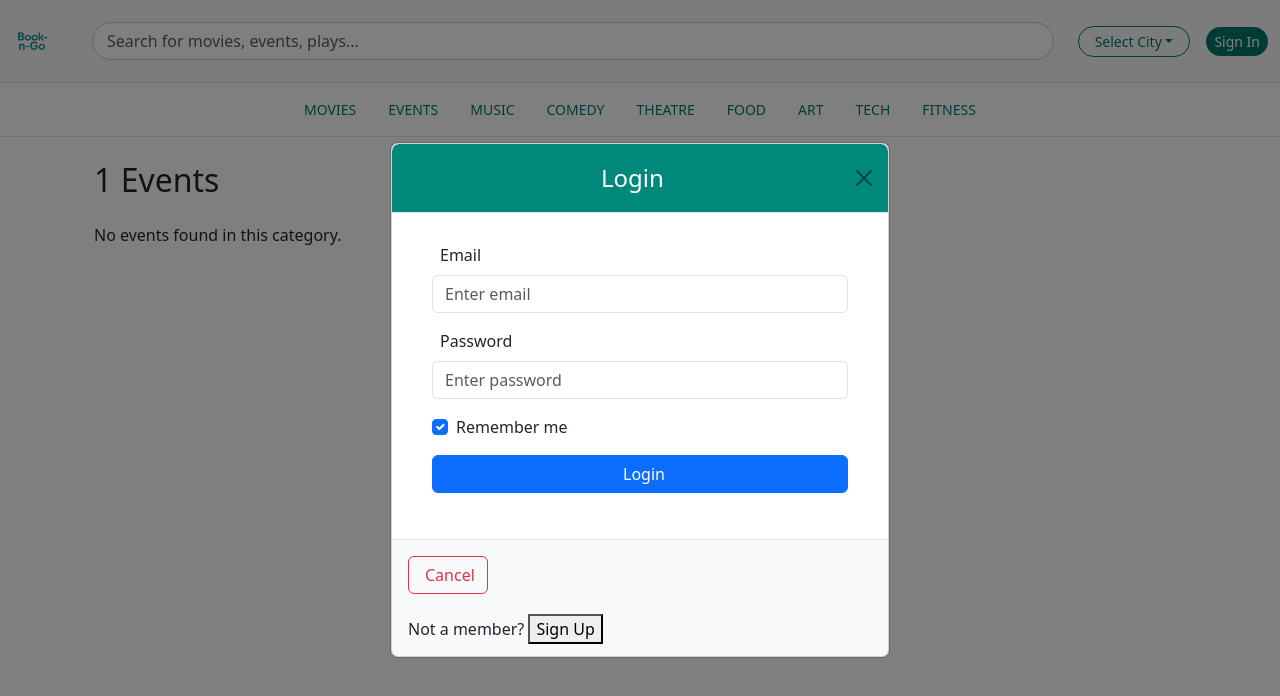
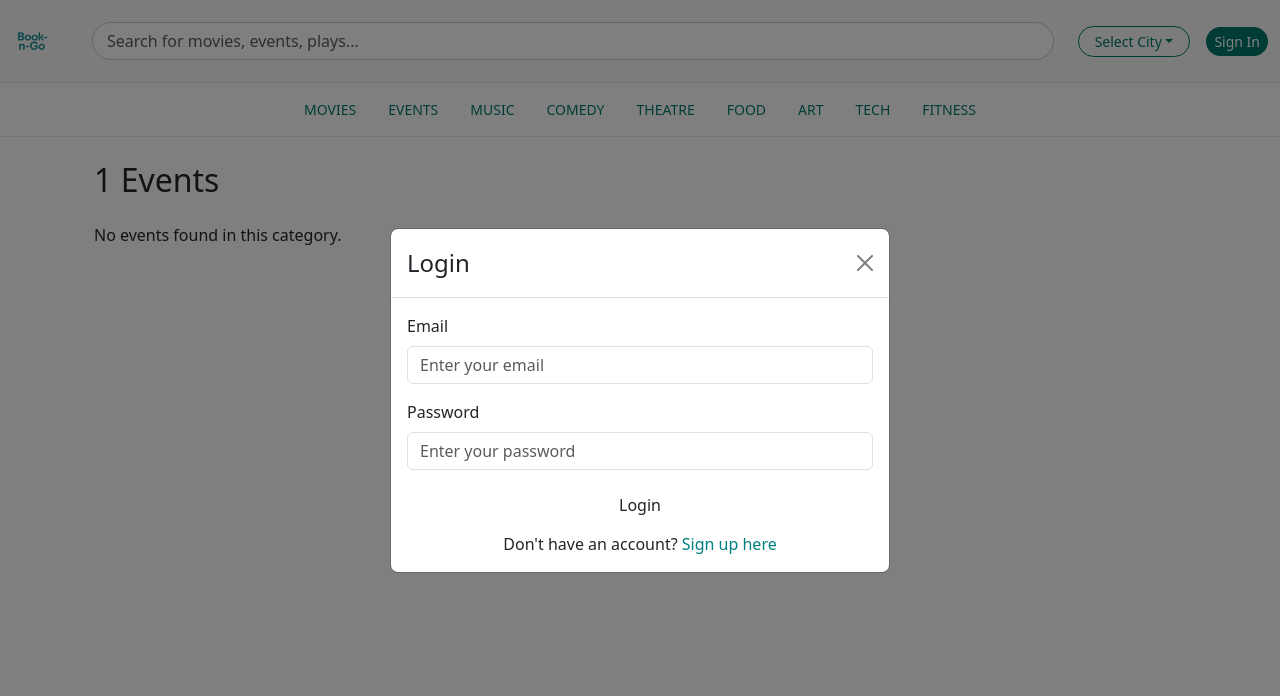
Before and after one commit to shravani012/BookMyShow-Dupe, a React (Create React App) app in the folder frontend/: page /events/1 in a window 1280 px wide. Both pictures are taken after a click on the button "Sign In". Shown: the top 696 px of the page. Built offline with nearby package versions, Linux system fonts and the light colour scheme.

Commit message:
Login and signup fixed

```diff
--- a/frontend/src/App.js
+++ b/frontend/src/App.js
@@ -1,5 +1,5 @@
 import { BrowserRouter as Router, Routes, Route } from "react-router-dom";
-import { useState } from "react";
+import { useEffect, useState } from "react";
 
 import Home from "./pages/Home";
 import MoviesPage from "./pages/Moviespage";
@@ -12,24 +12,78 @@ import AppNavbar from "./components/Navbar";
 import LoginModal from "./components/LoginModal";
 import SignupModal from "./components/SignupModal";
 import CategoryPage from "./pages/CategoryPage";
-import EventSeatSelection from "./pages/EventSeatSelection"; // ✅ Add this import
+import EventSeatSelection from "./pages/EventSeatSelection";
 
 function App() {
   const [showLogin, setShowLogin] = useState(false);
   const [showSignup, setShowSignup] = useState(false);
+  const [user, setUser] = useState(null);
 
-  const handleLogin = (email) => {
-    console.log("Logged in as:", email);
+  // ✅ Load user email from localStorage on first render
+  useEffect(() => {
+    const savedEmail = localStorage.getItem("userEmail");
+    if (savedEmail) {
+      setUser(savedEmail);
+    }
+  }, []);
+
+  // ✅ Login handler with API
+  const handleLogin = async (email, password) => {
+    try {
+      const response = await fetch(`${process.env.REACT_APP_API_BASE_URL}/auth/login`, {
+        method: "POST",
+        headers: {
+          "Content-Type": "application/json"
+        },
+        body: JSON.stringify({ email, password })
+      });
+
+      const data = await response.json();
+      if (response.ok) {
+        localStorage.setItem("token", data.token);
+        localStorage.setItem("userEmail", email);
+        setUser(email);
+        alert("✅ Login successful!");
+      } else {
+        alert(data.error || "Login failed");
+      }
+    } catch (err) {
+      console.error("Login error:", err);
+      alert("❌ Login failed");
+    }
   };
 
-  const handleSignup = (data) => {
-    console.log("Signed up with:", data);
+  // ✅ Signup handler with API
+  const handleSignup = async (name, email, password) => {
+    try {
+      const response = await fetch(`${process.env.REACT_APP_API_BASE_URL}/auth/register`, {
+        method: "POST",
+        headers: {
+          "Content-Type": "application/json"
+        },
+        body: JSON.stringify({ name, email, password })
+      });
+
+      const data = await response.json();
+      if (response.ok) {
+        localStorage.setItem("userEmail", email);
+        setUser(email);
+        alert("✅ Signup successful!");
+      } else {
+        alert(data.error || "Signup failed");
+      }
+    } catch (err) {
+      console.error("Signup error:", err);
+      alert("❌ Signup failed");
+    }
   };
 
   return (
     <Router>
-      {/* ✅ Pass modal toggles to navbar if needed */}
-      <AppNavbar onLoginClick={() => setShowLogin(true)} />
+      <AppNavbar
+        onLoginClick={() => setShowLogin(true)}
+        user={user}
+      />
 
       <div className="container mt-4">
         <Routes>
@@ -45,12 +99,11 @@ function App() {
         </Routes>
       </div>
 
-      {/* ✅ Modals with switch logic */}
       <LoginModal
         show={showLogin}
         handleClose={() => setShowLogin(false)}
         handleLogin={handleLogin}
-        openSignup={() => {
+        switchToSignup={() => {
           setShowLogin(false);
           setShowSignup(true);
         }}
@@ -60,7 +113,7 @@ function App() {
         show={showSignup}
         handleClose={() => setShowSignup(false)}
         handleSignup={handleSignup}
-        openLogin={() => {
+        switchToLogin={() => {
           setShowSignup(false);
           setShowLogin(true);
         }}
--- a/frontend/src/components/LoginModal.js
+++ b/frontend/src/components/LoginModal.js
@@ -1,75 +1,61 @@
 import React, { useState } from "react";
 import { Modal, Button, Form } from "react-bootstrap";
-import './LoginModal.css';
 
-const LoginModal = ({ show, handleClose, handleLogin, switchToSignup }) => {
+function LoginModal({ show, handleClose, handleLogin, switchToSignup }) {
   const [email, setEmail] = useState("");
   const [password, setPassword] = useState("");
 
   const submitHandler = (e) => {
     e.preventDefault();
-    handleLogin(email);
+    handleLogin(email, password);
     handleClose();
   };
 
   return (
     <Modal show={show} onHide={handleClose} centered>
-      <div className="modal-content custom-login-modal">
-        <Modal.Header closeButton className="teal-header text-white text-center">
-          <Modal.Title className="w-100">
-            <i className="bi bi-lock-fill me-2"></i>Login
-          </Modal.Title>
+      <Modal.Header closeButton>
+        <Modal.Title>Login</Modal.Title>
       </Modal.Header>
-
-        <Modal.Body style={{ padding: "30px 40px" }}>
+      <Modal.Body>
         <Form onSubmit={submitHandler}>
-            <Form.Group className="mb-3">
-              <Form.Label><i className="bi bi-person-fill me-2"></i>Email</Form.Label>
+          <Form.Group controlId="loginEmail" className="mb-3">
+            <Form.Label>Email</Form.Label>
             <Form.Control
               type="email"
-                placeholder="Enter email"
               value={email}
               onChange={(e) => setEmail(e.target.value)}
               required
+              placeholder="Enter your email"
             />
           </Form.Group>
 
-            <Form.Group className="mb-3">
-              <Form.Label><i className="bi bi-eye-fill me-2"></i>Password</Form.Label>
+          <Form.Group controlId="loginPassword" className="mb-3">
+            <Form.Label>Password</Form.Label>
             <Form.Control
               type="password"
-                placeholder="Enter password"
               value={password}
               onChange={(e) => setPassword(e.target.value)}
               required
+              placeholder="Enter your password"
             />
           </Form.Group>
 
-            <Form.Check className="mb-3" type="checkbox" label="Remember me" defaultChecked />
-
-            <Button type="submit" className="btn teal-button w-100 mb-3">
-              <i className="bi bi-box-arrow-in-right me-2"></i>Login
+          <Button variant="teal" type="submit" className="w-100 mb-2">
+            Login
           </Button>
         </Form>
+        <div className="text-center">
+          Don't have an account?{" "}
+          <span
+            onClick={switchToSignup}
+            style={{ color: "teal", cursor: "pointer" }}
+          >
+            Sign up here
+          </span>
+        </div>
       </Modal.Body>
-
-        <Modal.Footer className="bg-light d-flex flex-column align-items-start">
-          <Button variant="outline-danger" onClick={handleClose}>
-            <i className="bi bi-x-circle me-1"></i>Cancel
-          </Button>
-          <p className="mt-3 mb-0">
-            Not a member?{" "}
-            <button
-              type="button"
-              onClick={switchToSignup}
-            >
-              Sign Up
-            </button>
-          </p>
-        </Modal.Footer>
-      </div>
     </Modal>
   );
-};
+}
 
 export default LoginModal;
--- a/frontend/src/components/Navbar.js
+++ b/frontend/src/components/Navbar.js
@@ -1,4 +1,4 @@
-import React, { useState } from "react";
+import React from "react";
 import {
   Navbar,
   Nav,
@@ -9,32 +9,11 @@ import {
   Container,
 } from "react-bootstrap";
 import { Link } from "react-router-dom";
-import LoginModal from "./LoginModal";
-import SignupModal from "./SignupModal";
 import "./Navbar.css";
 import logo from "./Book-n-go.png";
 
-
-function AppNavbar() {
-  const [showLogin, setShowLogin] = useState(false);
-  const [showSignup, setShowSignup] = useState(false);
-  const [user, setUser] = useState(null);
-  const [location, setLocation] = useState("Select City");
-
-  const handleLogin = (email) => {
-    setUser(email); // string
-    setShowLogin(false);
-  };
-
-  const handleSignup = (name) => {
-    setUser({ name }); // object
-    setShowSignup(false);
-  };
-
-  const toggleModals = () => {
-    setShowLogin(!showLogin);
-    setShowSignup(!showSignup);
-  };
+function AppNavbar({ onLoginClick, user }) {
+  const [location, setLocation] = React.useState("Select City");
 
   return (
     <>
@@ -42,7 +21,7 @@ function AppNavbar() {
       <Navbar bg="light" expand="lg" className="py-3 shadow-sm border-bottom">
         <Container fluid className="align-items-center">
           <Navbar.Brand as={Link} to="/" className="d-flex align-items-center">
-          <img src={logo} alt="Book-n-Go" height="100" className="me-2" />
+            <img src={logo} alt="Book-n-Go" height="100" className="me-2" />
           </Navbar.Brand>
 
           <Form className="d-none d-md-flex flex-grow-1 mx-3">
@@ -73,7 +52,7 @@ function AppNavbar() {
               Hi, {typeof user === "string" ? user.split("@")[0] : user?.name || "User"}
             </span>
           ) : (
-            <Button variant="danger" size="sm" className="rounded-pill" onClick={() => setShowLogin(true)}>
+            <Button variant="danger" size="sm" className="rounded-pill" onClick={onLoginClick}>
               Sign In
             </Button>
           )}
@@ -102,21 +81,6 @@ function AppNavbar() {
           </Nav>
         </Container>
       </Navbar>
-
-      {/* Modals */}
-      <LoginModal
-        show={showLogin}
-        handleClose={() => setShowLogin(false)}
-        handleLogin={handleLogin}
-        switchToSignup={toggleModals}
-      />
-
-      <SignupModal
-        show={showSignup}
-        handleClose={() => setShowSignup(false)}
-        handleSignup={handleSignup}
-        switchToLogin={toggleModals}
-      />
     </>
   );
 }
--- a/frontend/src/components/SignupModal.js
+++ b/frontend/src/components/SignupModal.js
@@ -1,77 +1,73 @@
 import React, { useState } from "react";
 import { Modal, Button, Form } from "react-bootstrap";
-import "./LoginModal.css";
 
-const SignupModal = ({ show, handleClose, handleSignup, switchToLogin }) => {
+function SignupModal({ show, handleClose, handleSignup, switchToLogin }) {
   const [name, setName] = useState("");
   const [email, setEmail] = useState("");
   const [password, setPassword] = useState("");
 
   const submitHandler = (e) => {
     e.preventDefault();
-    handleSignup(name);
+    handleSignup(name, email, password);
     handleClose();
   };
 
   return (
     <Modal show={show} onHide={handleClose} centered>
-      <div className="modal-content custom-login-modal">
-        <Modal.Header closeButton className="teal-header text-white text-center">
-          <Modal.Title className="w-100">
-            <i className="bi bi-person-plus-fill me-2"></i>Create Account
-          </Modal.Title>
+      <Modal.Header closeButton>
+        <Modal.Title>Signup</Modal.Title>
       </Modal.Header>
-
-        <Modal.Body style={{ padding: "30px 40px" }}>
+      <Modal.Body>
         <Form onSubmit={submitHandler}>
-            <Form.Group className="mb-3">
-              <Form.Label><i className="bi bi-person-fill me-2"></i>Name</Form.Label>
+          <Form.Group controlId="signupName" className="mb-3">
+            <Form.Label>Name</Form.Label>
             <Form.Control
               type="text"
-                placeholder="Enter name"
               value={name}
               onChange={(e) => setName(e.target.value)}
               required
+              placeholder="Enter your name"
             />
           </Form.Group>
 
-            <Form.Group className="mb-3">
-              <Form.Label><i className="bi bi-envelope-fill me-2"></i>Email</Form.Label>
+          <Form.Group controlId="signupEmail" className="mb-3">
+            <Form.Label>Email</Form.Label>
             <Form.Control
               type="email"
-                placeholder="Enter email"
               value={email}
               onChange={(e) => setEmail(e.target.value)}
               required
+              placeholder="Enter your email"
             />
           </Form.Group>
 
-            <Form.Group className="mb-3">
-              <Form.Label><i className="bi bi-lock-fill me-2"></i>Password</Form.Label>
+          <Form.Group controlId="signupPassword" className="mb-3">
+            <Form.Label>Password</Form.Label>
             <Form.Control
               type="password"
-                placeholder="Create password"
               value={password}
               onChange={(e) => setPassword(e.target.value)}
               required
+              placeholder="Create a password"
             />
           </Form.Group>
 
-            <Button type="submit" className="btn teal-button w-100 mb-3">
-              <i className="bi bi-person-check me-2"></i>Sign Up
+          <Button variant="teal" type="submit" className="w-100 mb-2">
+            Signup
           </Button>
         </Form>
+        <div className="text-center">
+          Already have an account?{" "}
+          <span
+            onClick={switchToLogin}
+            style={{ color: "teal", cursor: "pointer" }}
+          >
+            Login here
+          </span>
+        </div>
       </Modal.Body>
-
-        <Modal.Footer className="bg-light d-flex flex-column align-items-start">
-          <Button variant="outline-danger" onClick={handleClose}>
-            <i className="bi bi-x-circle me-1"></i>Cancel
-          </Button>
-          <p className="mt-3 mb-1">Already a member? <a href="#" onClick={(e) => { e.preventDefault(); switchToLogin(); }}>Login</a></p>
-        </Modal.Footer>
-      </div>
     </Modal>
   );
-};
+}
 
 export default SignupModal;
```
Also changed, not shown: 1 other file (tests, documents, lock files or other folders). Lines whose indentation alone changed are shown as unchanged.
